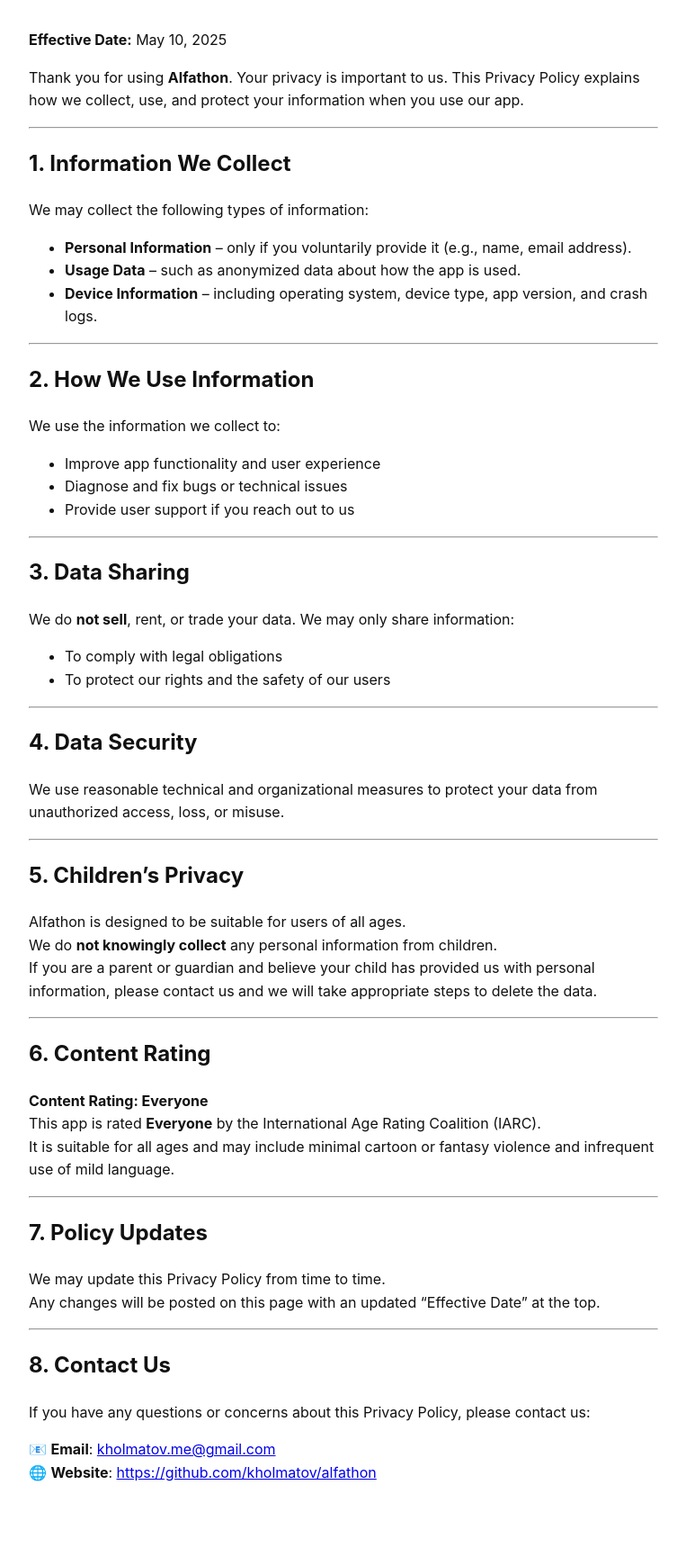
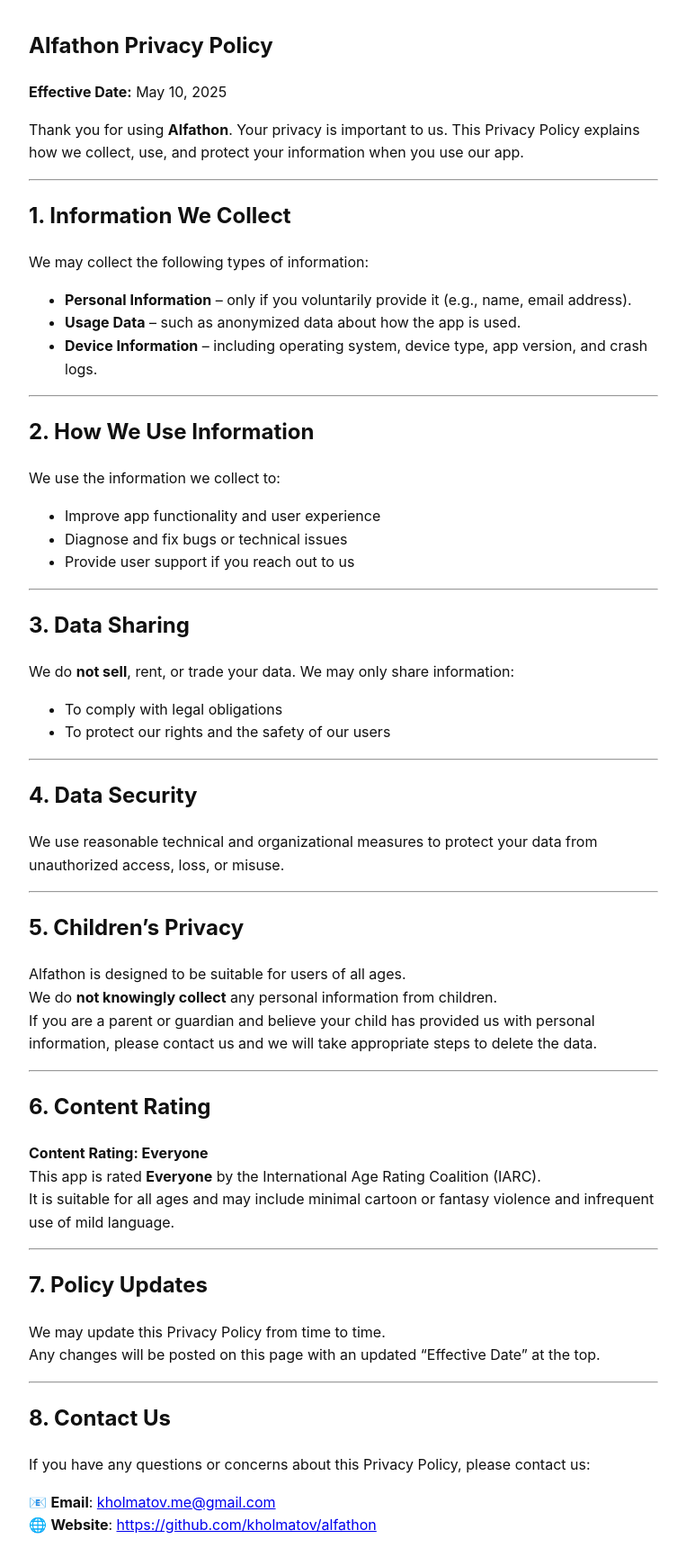
Before and after one commit to kholmatov/alfathon, a Jekyll site: the page built from index.md, in a window 1280 px wide. Shown: the whole page at 90% size, without its empty margins (258-1021 px from the left). Built offline with Jekyll 4.4.1, drawn with Linux system fonts in a browser that asks for light colours; before the commit the page ends 1681 px from its top, so only the background shows below that.

Commit message:
Update privacy policy and remove old MainActivity files

```diff
--- a/index.md
+++ b/index.md
@@ -2,6 +2,8 @@
 layout: default
 title: Alfathon Privacy Policy
 ---
+
+## Alfathon Privacy Policy
 
 **Effective Date:** May 10, 2025
 
```
Also changed, not shown: 2 other files.
